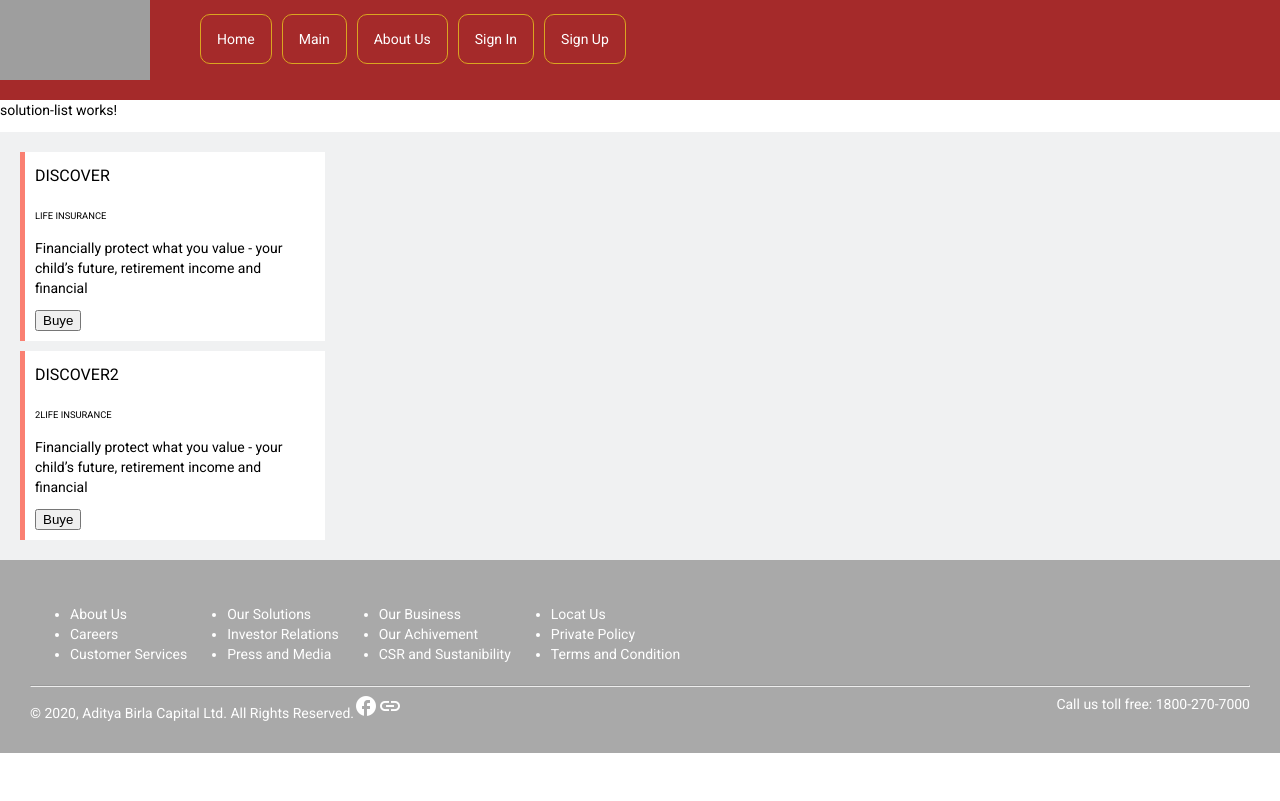
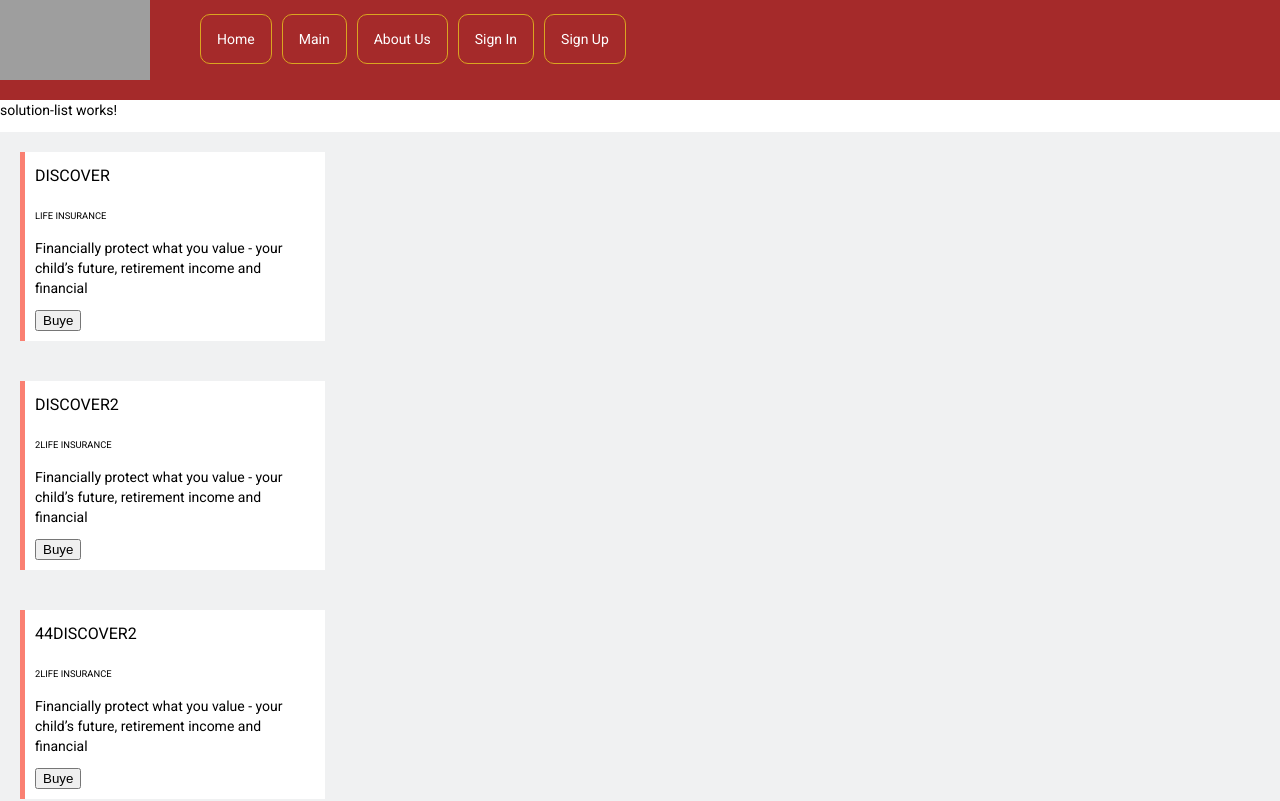
Before and after one commit to smita-89/portal, an Angular app: page / in a window 1280 px wide. Shown: the top 801 px of the page. Built offline with nearby package versions, Linux system fonts and the light colour scheme; grey boxes are pictures that could not be loaded.

Commit message:
dynamic rendering solution apply on component

```diff
--- a/src/app/solution-list/solution-list.component.html
+++ b/src/app/solution-list/solution-list.component.html
@@ -1,5 +1,4 @@
 <p>solution-list works!</p>
-<div class="solution-list">
-    <app-solution [solution]="solution"></app-solution>
-    <app-solution [solution]="solution2"></app-solution>
+<div class="solution-list" *ngFor="let soultion of solutions">
+    <app-solution [solution]="soultion"></app-solution>
 </div>
--- a/src/app/solution-list/solution-list.component.ts
+++ b/src/app/solution-list/solution-list.component.ts
@@ -6,19 +6,28 @@ import { Component, OnInit } from '@angular/core';
   styleUrls: ['./solution-list.component.css']
 })
 export class SolutionListComponent implements OnInit {
-  solution = {
+  solutions= [
+    {
       title: 'DISCOVER',
       subtitle: ' LIFE INSURANCE',
       desc: 'Financially protect what you value - your child’s future, retirement income and financial',
       button: "Buye"
-  };
-
-  solution2 = {
+    },
+    {
       title: 'DISCOVER2',
       subtitle: ' 2LIFE INSURANCE',
       desc: 'Financially protect what you value - your child’s future, retirement income and financial',
       button: "Buye"
-  };
+    },
+    {
+      title: '44DISCOVER2',
+      subtitle: ' 2LIFE INSURANCE',
+      desc: 'Financially protect what you value - your child’s future, retirement income and financial',
+      button: "Buye"
+    }
+  ];
+
+
   constructor() { }
 
   ngOnInit(): void {
```
Lines whose indentation alone changed are shown as unchanged.
